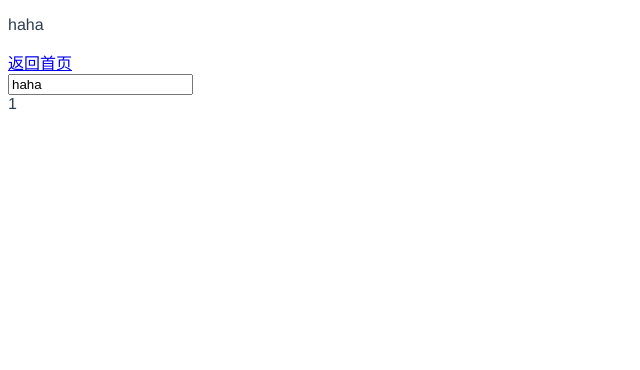
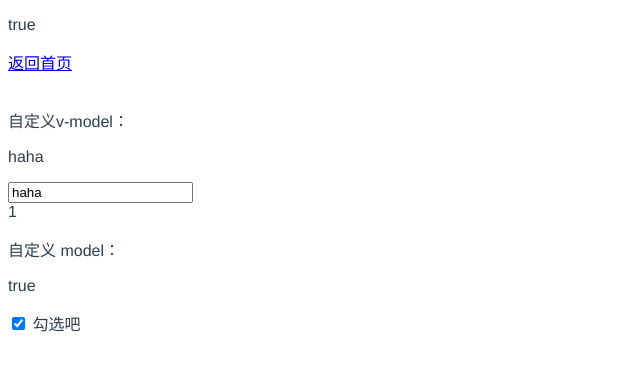
Before and after one commit to Krryxa/krry-vue-practice, a Vue app: page /v_model/1 in a window 1280 px wide. Shown: the top 370 px of the page, without its empty margins (0-640 px from the left). Built offline with nearby package versions, Linux system fonts and the light colour scheme.

Commit message:
feat: 自定义model

```diff
--- /dev/null
+++ b/src/components/ModelInput.vue
@@ -0,0 +1,35 @@
+<template>
+  <div>
+    <label>
+      <input :checked="mye" @change="$_handleInput" type="checkbox" :value="value"/>
+      勾选吧
+    </label>
+  </div>
+</template>
+
+<script>
+export default {
+  model: {
+    prop: 'mye',
+    event: 'change'
+  },
+  props: {
+    value: {
+      type: String,
+      default: ''
+    },
+    mye: {
+      type: Boolean,
+      default: false
+    }
+  },
+  data() {
+    return {}
+  },
+  methods: {
+    $_handleInput(e) {
+      this.$emit('change', e.target.checked)
+    }
+  }
+}
+</script>
--- a/src/views/VModel.vue
+++ b/src/views/VModel.vue
@@ -1,8 +1,15 @@
 <template>
   <div class="home">
-    <back-btn :name="say"></back-btn>
+    <back-btn :name="foo"></back-btn>
+    <br>
+    <p>自定义v-model：</p>
+    <p>{{ say }}</p>
     <krry-input v-model="say"></krry-input>
     {{ id }}
+    <br>
+    <p>自定义 model：</p>
+    <p>{{ foo }}</p>
+    <model-input v-model="foo" value="this value"></model-input>
   </div>
 </template>
 
@@ -12,11 +19,13 @@ export default {
     id: String
   },
   components: {
-    KrryInput: () => import('@/components/KrryInput')
+    KrryInput: () => import('@/components/KrryInput'),
+    ModelInput: () => import('@/components/ModelInput')
   },
   data() {
     return {
-      say: 'haha'
+      say: 'haha',
+      foo: true
     }
   }
 }
```
